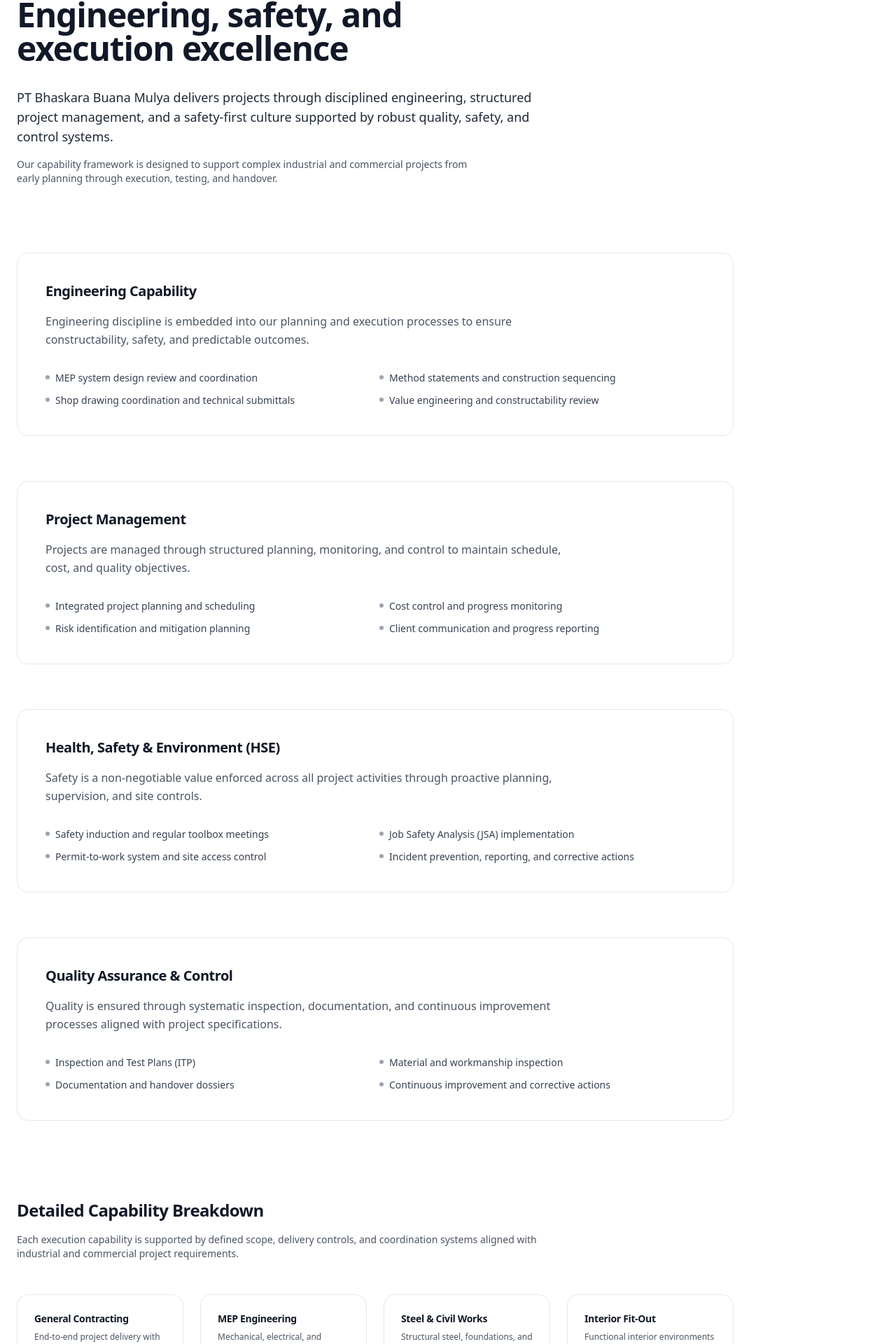
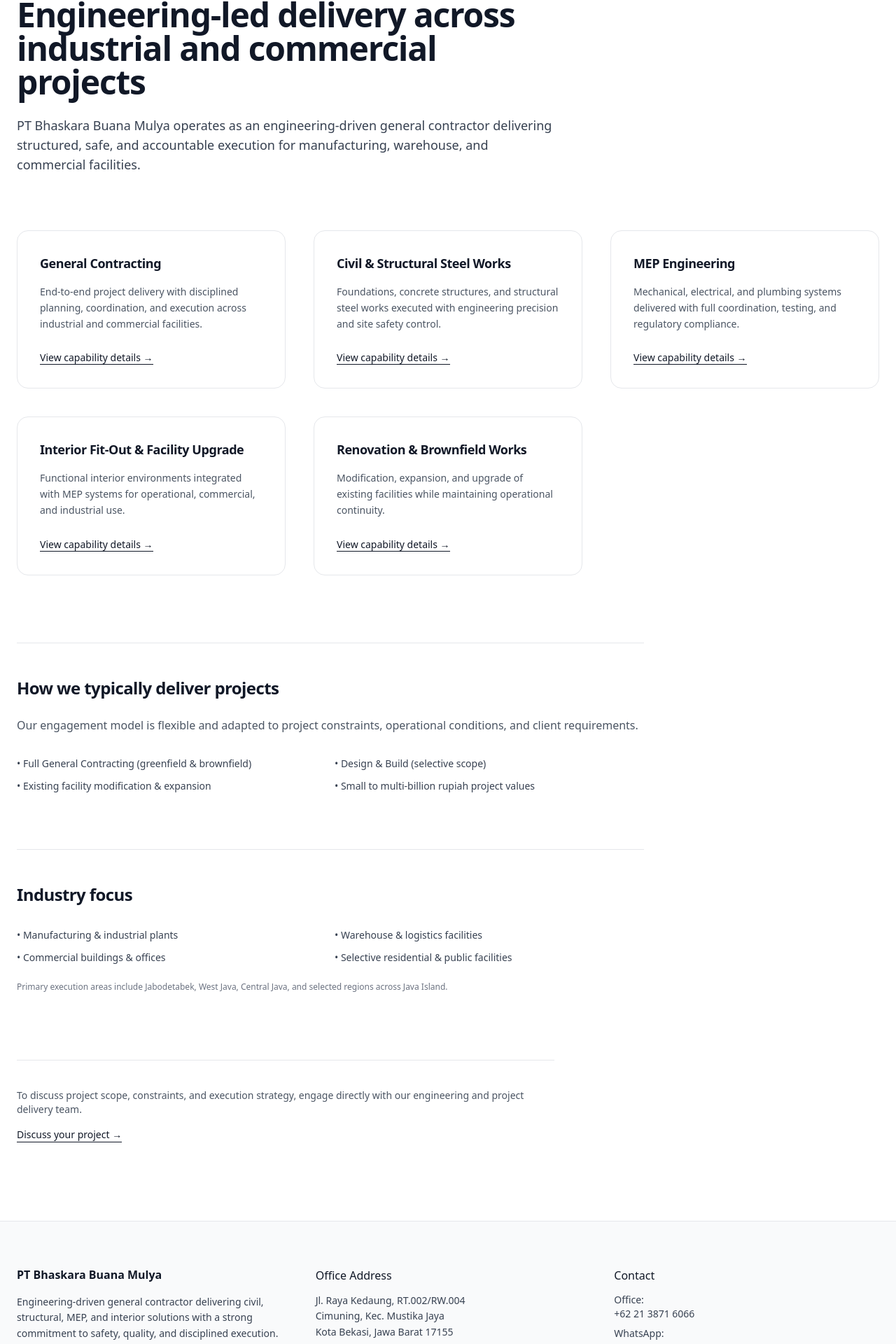
Before and after one commit to herlan-syihabudin/Bhaskara, a Next.js app: page /capabilities in a window 1280 px wide. Shown: the part 240-2160 px from the top of the page at 70% size. Built offline with nearby package versions, Linux system fonts and the light colour scheme.

Commit message:
Update page.tsx

```diff
--- a/app/capabilities/page.tsx
+++ b/app/capabilities/page.tsx
@@ -1,4 +1,32 @@
 import Link from "next/link";
+
+const capabilities = [
+  {
+    slug: "general-contracting",
+    title: "General Contracting",
+    desc: "End-to-end project delivery with disciplined planning, coordination, and execution across industrial and commercial facilities.",
+  },
+  {
+    slug: "civil-structural-works",
+    title: "Civil & Structural Steel Works",
+    desc: "Foundations, concrete structures, and structural steel works executed with engineering precision and site safety control.",
+  },
+  {
+    slug: "mep-engineering",
+    title: "MEP Engineering",
+    desc: "Mechanical, electrical, and plumbing systems delivered with full coordination, testing, and regulatory compliance.",
+  },
+  {
+    slug: "interior-fit-out",
+    title: "Interior Fit-Out & Facility Upgrade",
+    desc: "Functional interior environments integrated with MEP systems for operational, commercial, and industrial use.",
+  },
+  {
+    slug: "renovation-modification",
+    title: "Renovation & Brownfield Works",
+    desc: "Modification, expansion, and upgrade of existing facilities while maintaining operational continuity.",
+  },
+];
 
 export default function CapabilitiesPage() {
   return (
@@ -10,186 +38,101 @@ export default function CapabilitiesPage() {
           <span className="badge">CAPABILITIES</span>
 
           <h1 className="mt-6">
-            Engineering, safety, and
-            <span className="block">execution excellence</span>
+            Engineering-led delivery across
+            <span className="block">industrial and commercial projects</span>
           </h1>
 
-          <p className="mt-8 text-lg text-gray-800">
-            PT Bhaskara Buana Mulya delivers projects through disciplined
-            engineering, structured project management, and a safety-first
-            culture supported by robust quality, safety, and control systems.
-          </p>
-
-          <p className="mt-4 text-sm text-gray-600 max-w-2xl">
-            Our capability framework is designed to support complex industrial
-            and commercial projects from early planning through execution,
-            testing, and handover.
+          <p className="mt-6 text-lg text-gray-700">
+            PT Bhaskara Buana Mulya operates as an engineering-driven general
+            contractor delivering structured, safe, and accountable execution
+            for manufacturing, warehouse, and commercial facilities.
           </p>
         </div>
 
-        {/* ================= CORE CAPABILITY FRAMEWORK ================= */}
-        <div className="mt-24 grid gap-16 max-w-5xl">
+        {/* ================= CAPABILITY MATRIX ================= */}
+        <div className="mt-20 grid gap-10 md:grid-cols-2 lg:grid-cols-3">
+          {capabilities.map((cap) => (
+            <div
+              key={cap.slug}
+              className="card p-8 flex flex-col
+                         transition hover:shadow-md hover:-translate-y-0.5"
+            >
+              <h3 className="text-lg">{cap.title}</h3>
 
-          <CapabilitySection
-            title="Engineering Capability"
-            desc="Engineering discipline is embedded into our planning and execution processes to ensure constructability, safety, and predictable outcomes."
-            items={[
-              "MEP system design review and coordination",
-              "Method statements and construction sequencing",
-              "Shop drawing coordination and technical submittals",
-              "Value engineering and constructability review",
-            ]}
-          />
+              <p className="mt-4 text-sm text-gray-600 leading-relaxed">
+                {cap.desc}
+              </p>
 
-          <CapabilitySection
-            title="Project Management"
-            desc="Projects are managed through structured planning, monitoring, and control to maintain schedule, cost, and quality objectives."
-            items={[
-              "Integrated project planning and scheduling",
-              "Cost control and progress monitoring",
-              "Risk identification and mitigation planning",
-              "Client communication and progress reporting",
-            ]}
-          />
-
-          <CapabilitySection
-            title="Health, Safety & Environment (HSE)"
-            desc="Safety is a non-negotiable value enforced across all project activities through proactive planning, supervision, and site controls."
-            items={[
-              "Safety induction and regular toolbox meetings",
-              "Job Safety Analysis (JSA) implementation",
-              "Permit-to-work system and site access control",
-              "Incident prevention, reporting, and corrective actions",
-            ]}
-          />
-
-          <CapabilitySection
-            title="Quality Assurance & Control"
-            desc="Quality is ensured through systematic inspection, documentation, and continuous improvement processes aligned with project specifications."
-            items={[
-              "Inspection and Test Plans (ITP)",
-              "Material and workmanship inspection",
-              "Documentation and handover dossiers",
-              "Continuous improvement and corrective actions",
-            ]}
-          />
+              <div className="mt-auto pt-6">
+                <Link
+                  href={`/capabilities/${cap.slug}`}
+                  className="text-sm font-medium text-gray-900
+                             border-b border-gray-900
+                             hover:opacity-80 transition"
+                >
+                  View capability details →
+                </Link>
+              </div>
+            </div>
+          ))}
         </div>
 
-        {/* ================= DETAILED CAPABILITY MATRIX ================= */}
-        <div className="mt-28 max-w-5xl">
-
-          <h2 className="text-2xl font-semibold text-gray-900">
-            Detailed Capability Breakdown
+        {/* ================= DELIVERY MODEL ================= */}
+        <div className="mt-24 max-w-4xl border-t border-gray-200 pt-12">
+          <h2 className="text-2xl font-semibold">
+            How we typically deliver projects
           </h2>
 
-          <p className="mt-4 text-sm text-gray-600 max-w-3xl">
-            Each execution capability is supported by defined scope,
-            delivery controls, and coordination systems aligned with
-            industrial and commercial project requirements.
+          <p className="mt-6 text-gray-600">
+            Our engagement model is flexible and adapted to project constraints,
+            operational conditions, and client requirements.
           </p>
 
-          <div className="mt-12 grid gap-6 sm:grid-cols-2 lg:grid-cols-4">
-            <CapabilityLink
-              href="/capabilities/general-contracting"
-              title="General Contracting"
-              desc="End-to-end project delivery with integrated trade coordination."
-            />
-            <CapabilityLink
-              href="/capabilities/mep-engineering"
-              title="MEP Engineering"
-              desc="Mechanical, electrical, and plumbing systems delivery."
-            />
-            <CapabilityLink
-              href="/capabilities/steel-civil-works"
-              title="Steel & Civil Works"
-              desc="Structural steel, foundations, and civil construction."
-            />
-            <CapabilityLink
-              href="/capabilities/interior-fit-out"
-              title="Interior Fit-Out"
-              desc="Functional interior environments for operational use."
-            />
-          </div>
+          <ul className="mt-8 grid gap-3 sm:grid-cols-2 text-sm text-gray-700">
+            <li>• Full General Contracting (greenfield & brownfield)</li>
+            <li>• Design & Build (selective scope)</li>
+            <li>• Existing facility modification & expansion</li>
+            <li>• Small to multi-billion rupiah project values</li>
+          </ul>
         </div>
 
-        {/* ================= CLOSING STATEMENT ================= */}
-        <div className="mt-28 max-w-3xl border-t border-gray-200 pt-10">
-          <p className="text-sm text-gray-500 leading-relaxed">
-            Our capabilities are continuously developed to align with project
-            complexity, regulatory requirements, and our clients’ operational
-            objectives. Detailed execution references and documentation are
-            available during formal tender or procurement discussions.
+        {/* ================= INDUSTRY FOCUS ================= */}
+        <div className="mt-20 max-w-4xl border-t border-gray-200 pt-12">
+          <h2 className="text-2xl font-semibold">
+            Industry focus
+          </h2>
+
+          <ul className="mt-8 grid gap-3 sm:grid-cols-2 text-sm text-gray-700">
+            <li>• Manufacturing & industrial plants</li>
+            <li>• Warehouse & logistics facilities</li>
+            <li>• Commercial buildings & offices</li>
+            <li>• Selective residential & public facilities</li>
+          </ul>
+
+          <p className="mt-6 text-xs text-gray-500">
+            Primary execution areas include Jabodetabek, West Java, Central Java,
+            and selected regions across Java Island.
+          </p>
+        </div>
+
+        {/* ================= CTA ================= */}
+        <div className="mt-24 max-w-3xl border-t border-gray-200 pt-10">
+          <p className="text-sm text-gray-600">
+            To discuss project scope, constraints, and execution strategy,
+            engage directly with our engineering and project delivery team.
           </p>
 
-          <p className="mt-6 text-sm text-gray-700">
-            To discuss capability alignment for your project,{" "}
-            <Link
-              href="/contact"
-              className="font-medium text-gray-900 hover:underline"
-            >
-              contact our engineering team
-            </Link>{" "}
-            with your scope, schedule, and technical requirements.
-          </p>
+          <Link
+            href="/contact"
+            className="inline-block mt-4 text-sm font-medium
+                       text-gray-900 border-b border-gray-900
+                       hover:opacity-80 transition"
+          >
+            Discuss your project →
+          </Link>
         </div>
 
       </div>
     </section>
   );
 }
-
-/* ================= REUSABLE COMPONENTS ================= */
-
-function CapabilitySection({
-  title,
-  desc,
-  items,
-}: {
-  title: string;
-  desc: string;
-  items: string[];
-}) {
-  return (
-    <div className="card p-10">
-      <h2 className="text-xl font-semibold text-gray-900">{title}</h2>
-
-      <p className="mt-4 max-w-3xl text-gray-600">
-        {desc}
-      </p>
-
-      <ul className="mt-8 grid gap-3 md:grid-cols-2 text-sm text-gray-700">
-        {items.map((item) => (
-          <li key={item} className="flex gap-2">
-            <span className="mt-[6px] h-[6px] w-[6px] rounded-full bg-gray-400" />
-            <span>{item}</span>
-          </li>
-        ))}
-      </ul>
-    </div>
-  );
-}
-
-function CapabilityLink({
-  href,
-  title,
-  desc,
-}: {
-  href: string;
-  title: string;
-  desc: string;
-}) {
-  return (
-    <Link
-      href={href}
-      className="card p-6 transition
-                 hover:shadow-md hover:-translate-y-0.5"
-    >
-      <h3 className="text-sm font-semibold text-gray-900">
-        {title}
-      </h3>
-      <p className="mt-2 text-xs text-gray-600">
-        {desc}
-      </p>
-    </Link>
-  );
-}
```
